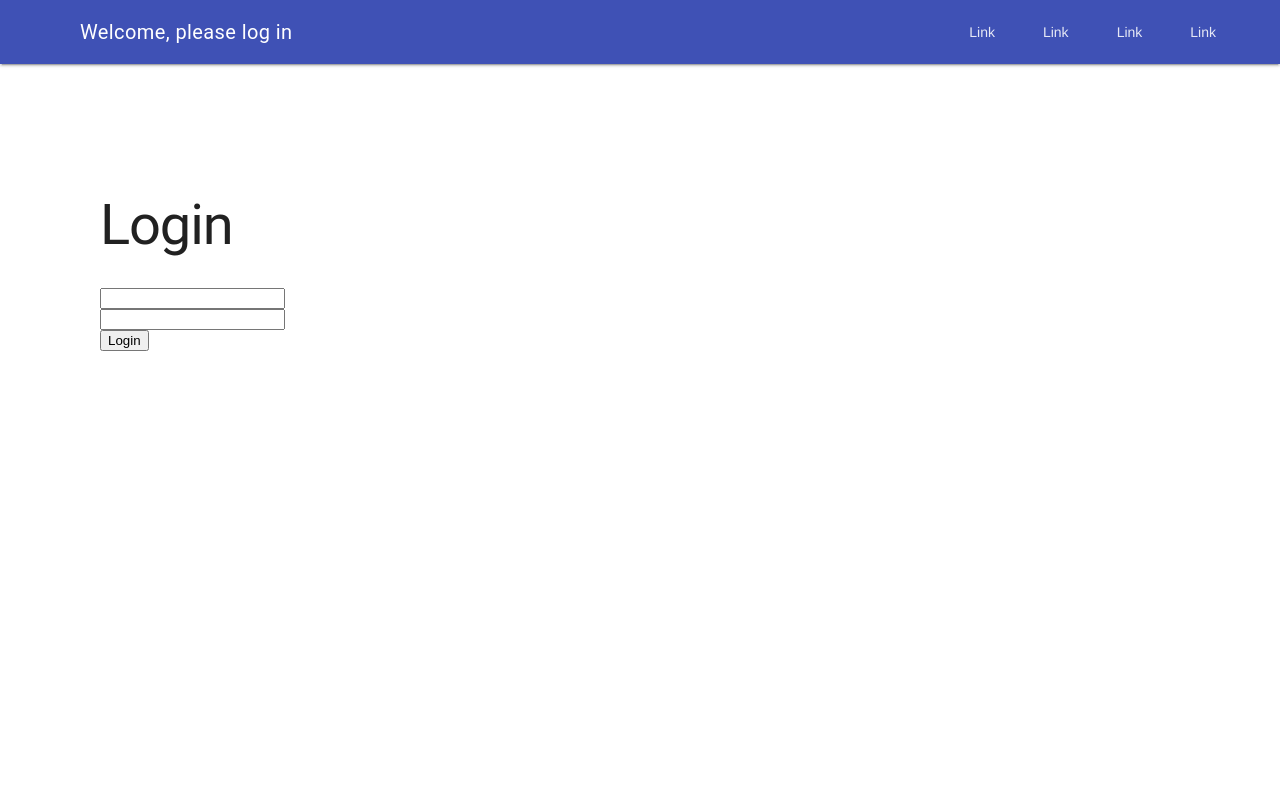
After one commit to SebSeitz/Django-ChatApp, a Django app: page /login/ in a window 1280 px wide. The commit adds this page. Run offline with Django 4.2, Linux system fonts and the light colour scheme.

Commit message:
added mastertemplate

```diff
--- /dev/null
+++ b/first_django_app/chat/templates/auth/login.html
@@ -0,0 +1,18 @@
+{% extends "base.html" %}
+{% block content %}
+
+<h1>Login</h1>
+
+{% if wrongPassword %}
+    <p>Username or password is wrong</p>
+{% endif %}
+
+<form method="POST" action="/login/">
+    {% csrf_token %}
+    <input type="hidden" name="redirect" value="{{ redirect }}">
+    <div><input name="username" type="text"></div>
+    <div><input name="password" type="password"></div>
+    <div><button>Login</button></div>
+</form>
+
+{% endblock %}
--- a/first_django_app/chat/views.py
+++ b/first_django_app/chat/views.py
@@ -1,6 +1,26 @@
+from django.http import HttpResponseRedirect
+from .models import Chat, Message
 from django.shortcuts import render
+from django.contrib.auth import authenticate, login
+from django.contrib.auth.decorators import login_required
 
 # Create your views here.
+@login_required(login_url='/login/')
+def index(request):
+   if request.method == 'POST':
+      print("received data " + request.POST['textmessage'])
+      myChat = Chat.objects.get(id=1)
+      Message.objects.create(text=request.POST['textmessage'], chat=myChat, author=request.user, receiver=request.user)
+   chatMessages = Message.objects.filter(chat__id=1) # Indenting is important here!
+   return render(request, 'chat/index.html', {'messages': chatMessages})
 
-def index(request):
-    return render(request, 'chat/index.html', {'username':'Sebatian'})
+def login_view(request):
+   redirect = request.GET.get('next')
+   if request.method == 'POST':
+      user = authenticate(username=request.POST.get('username'), password=request.POST.get('password'))
+      if user:
+         login(request, user)
+         return HttpResponseRedirect(request.POST.get('redirect')) # get a get variable (=in url) to redirect
+      else:
+         return render(request, 'auth/login.html', {'wrongPassword':True, 'redirect': redirect} )
+   return render(request, 'auth/login.html', {'redirect': redirect})
--- a/first_django_app/first_django_app/settings.py
+++ b/first_django_app/first_django_app/settings.py
@@ -10,6 +10,7 @@ For the full list of settings and their values, see
 https://docs.djangoproject.com/en/4.0/ref/settings/
 """
 
+import os
 from pathlib import Path
 
 # Build paths inside the project like this: BASE_DIR / 'subdir'.
@@ -55,7 +56,7 @@ ROOT_URLCONF = 'first_django_app.urls'
 TEMPLATES = [
     {
         'BACKEND': 'django.template.backends.django.DjangoTemplates',
-        'DIRS': [],
+        'DIRS': [os.path.join(BASE_DIR, 'templates')],
         'APP_DIRS': True,
         'OPTIONS': {
             'context_processors': [
--- a/first_django_app/first_django_app/urls.py
+++ b/first_django_app/first_django_app/urls.py
@@ -17,9 +17,10 @@ Including another URLconf
 from django.contrib import admin
 from django.urls import path
 
-from chat.views import index
+from chat.views import index, login_view
 
 urlpatterns = [
     path('admin/', admin.site.urls),
     path('chat/', index),
+    path('login/', login_view),
 ]
--- /dev/null
+++ b/first_django_app/templates/base.html
@@ -0,0 +1,66 @@
+<!DOCTYPE html>
+<html lang="en">
+
+<head>
+    <meta charset="UTF-8">
+    <meta http-equiv="X-UA-Compatible" content="IE=edge">
+    <meta name="viewport" content="width=device-width, initial-scale=1.0">
+    <link rel="stylesheet" href="https://fonts.googleapis.com/icon?family=Material+Icons">
+    <link rel="stylesheet" href="https://code.getmdl.io/1.3.0/material.indigo-pink.min.css">
+    <script defer src="https://code.getmdl.io/1.3.0/material.min.js"></script>
+
+    <style>
+        .page-content {
+            padding: 100px 100px;
+        }
+
+        .color-gray {
+            color: rgba(0, 0, 0, 0.5);
+        }
+    </style>
+    <title>Chatroom</title>
+</head>
+
+<body>
+
+    <!-- Always shows a header, even in smaller screens. -->
+<div class="mdl-layout mdl-js-layout mdl-layout--fixed-header">
+    <header class="mdl-layout__header">
+        <div class="mdl-layout__header-row">
+            <!-- Title -->
+            <span class="mdl-layout-title">
+                {% if request.user.is_authenticated %}
+                Welcome, {{ request.user.first_name }}
+                {% else %}
+                Welcome, please log in
+                {% endif %}
+            </span>
+            <!-- Add spacer, to align navigation to the right -->
+            <div class="mdl-layout-spacer"></div>
+            <!-- Navigation. We hide it in small screens. -->
+            <nav class="mdl-navigation mdl-layout--large-screen-only">
+                <a class="mdl-navigation__link" href="">Link</a>
+                <a class="mdl-navigation__link" href="">Link</a>
+                <a class="mdl-navigation__link" href="">Link</a>
+                <a class="mdl-navigation__link" href="">Link</a>
+            </nav>
+        </div>
+    </header>
+    <div class="mdl-layout__drawer">
+        <span class="mdl-layout-title">Chatroom</span>
+        <nav class="mdl-navigation">
+            <a class="mdl-navigation__link" href="">Link</a>
+            <a class="mdl-navigation__link" href="">Link</a>
+            <a class="mdl-navigation__link" href="">Link</a>
+            <a class="mdl-navigation__link" href="">Link</a>
+        </nav>
+    </div>
+    <main class="mdl-layout__content">
+        <div class="page-content">
+           {% block content %}  <!--everything from index.html is being inserted here-->
+           {% endblock %}
+    </main>
+</div>
+</body>
+
+</html>
```
Also changed, not shown: first_django_app/chat/admin.py (+4 -3 lines), first_django_app/chat/models.py (+8 -3 lines), first_django_app/chat/templates/chat/index.html (+21 -45 lines), first_django_app/chat/migrations/0002_chat.py (added), first_django_app/chat/migrations/0003_message_chat.py (added), first_django_app/db.sqlite3.
